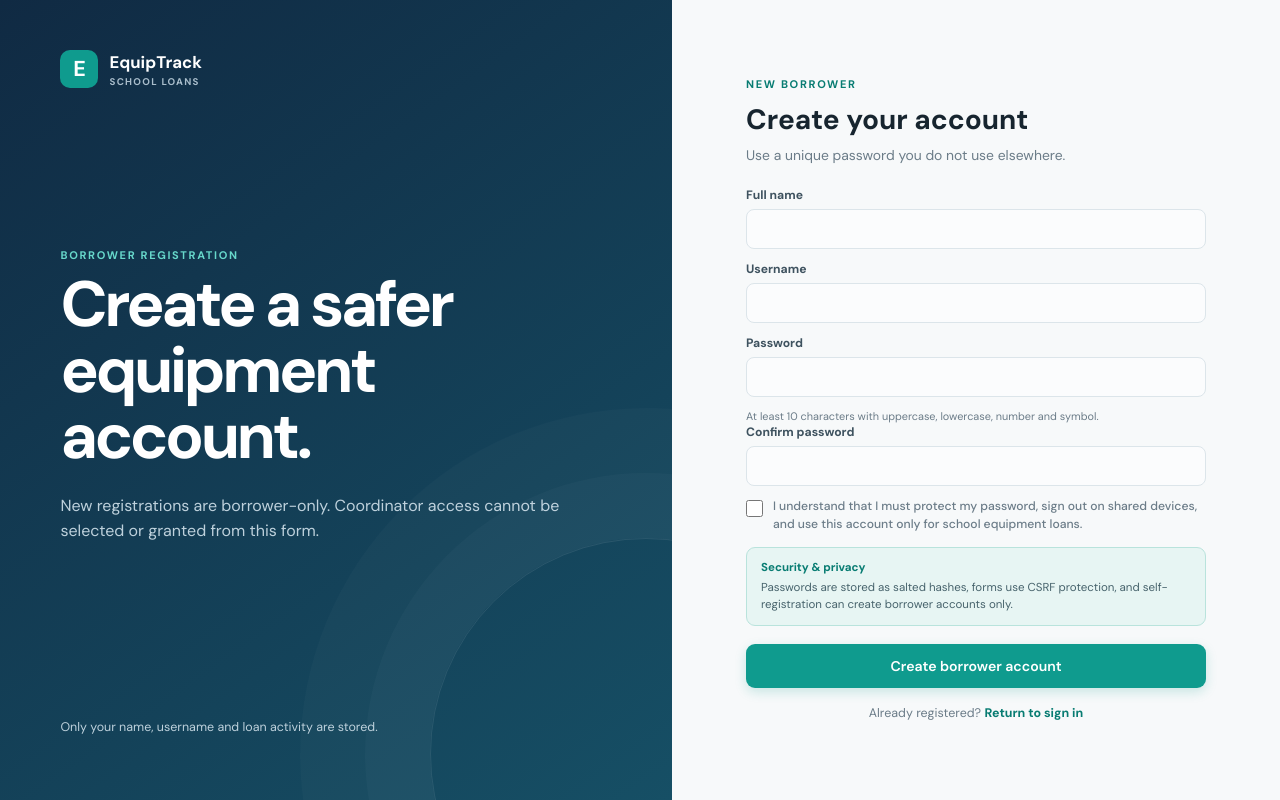
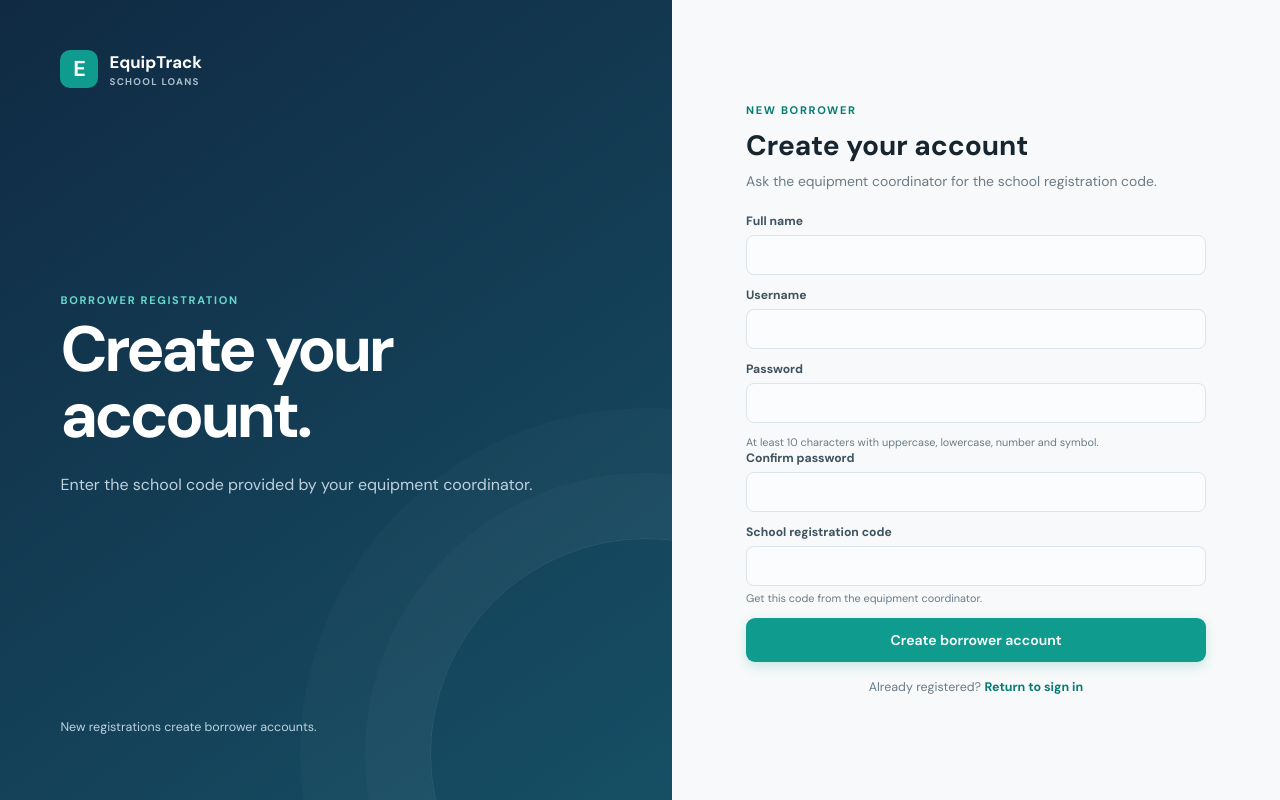
Before and after one commit to Beonneon/school-equipment-loan-system, a Flask app: page /register in a window 1280 px wide. Run offline with Flask 3, Linux system fonts and the light colour scheme.

Commit message:
feat: gate registration and protect hosted demo accounts

```diff
--- a/app.py
+++ b/app.py
@@ -201,6 +201,16 @@ def init_db() -> None:
                 ("student", "Sample Student", generate_password_hash("Student123!"), "borrower"),
             ],
         )
+    credential_overrides = {
+        "admin": os.environ.get("ADMIN_PASSWORD"),
+        "student": os.environ.get("BORROWER_PASSWORD"),
+    }
+    for username, password in credential_overrides.items():
+        if password:
+            db.execute(
+                "UPDATE users SET password_hash=? WHERE username=? COLLATE NOCASE",
+                (generate_password_hash(password), username),
+            )
     if db.execute("SELECT COUNT(*) FROM equipment").fetchone()[0] == 0:
         db.executemany(
             """INSERT INTO equipment
@@ -391,7 +401,7 @@ def register_routes(app: Flask) -> None:
             username = request.form.get("username", "").strip()
             password = request.form.get("password", "")
             confirmation = request.form.get("password_confirmation", "")
-            accepted = request.form.get("accept_safety") == "yes"
+            school_code = request.form.get("school_code", "")
             error = None
             if not (2 <= len(full_name) <= 80):
                 error = "Full name must be between 2 and 80 characters."
@@ -401,8 +411,8 @@ def register_routes(app: Flask) -> None:
                 error = "Passwords do not match."
             elif validate_password(password):
                 error = validate_password(password)
-            elif not accepted:
-                error = "Confirm the account safety and privacy notice to continue."
+            elif not hmac.compare_digest(school_code, app.config["REGISTRATION_CODE"]):
+                error = "The school registration code is incorrect. Ask the equipment coordinator for the current code."
             if error:
                 flash(error, "error")
             else:
--- a/config.py
+++ b/config.py
@@ -7,6 +7,7 @@ BASE_DIR = Path(__file__).resolve().parent
 
 class Config:
     SECRET_KEY = os.environ.get("SECRET_KEY", "development-only-change-me")
+    REGISTRATION_CODE = os.environ.get("REGISTRATION_CODE", "EQUIP2026")
     DATABASE = os.environ.get("DATABASE", str(BASE_DIR / "instance" / "equipment.db"))
     SESSION_COOKIE_HTTPONLY = True
     SESSION_COOKIE_SAMESITE = "Lax"
--- a/templates/login.html
+++ b/templates/login.html
@@ -19,8 +19,7 @@
       <label>Username<input name="username" autocomplete="username" required autofocus></label>
       <label>Password<input type="password" name="password" autocomplete="current-password" required></label>
       <button class="button primary full" type="submit">Sign in</button>
-      <p class="auth-switch">Need a borrower account? <a href="{{ url_for('register') }}">Create one securely</a></p>
-      <div class="demo-note"><strong>Demo accounts</strong><span>Admin: admin / Admin123!</span><span>Borrower: student / Student123!</span></div>
+      <p class="auth-switch">Need a borrower account? <a href="{{ url_for('register') }}">Create account</a></p>
     </form>
   </section>
 </main>
--- a/templates/register.html
+++ b/templates/register.html
@@ -4,21 +4,20 @@
 <main class="login-layout">
   <section class="login-hero registration-hero">
     <div class="brand light"><span class="brand-mark">E</span><span>EquipTrack<small>School loans</small></span></div>
-    <div><p class="eyebrow">Borrower registration</p><h1>Create a safer<br>equipment account.</h1><p>New registrations are borrower-only. Coordinator access cannot be selected or granted from this form.</p></div>
-    <p class="hero-foot">Only your name, username and loan activity are stored.</p>
+    <div><p class="eyebrow">Borrower registration</p><h1>Create your<br>account.</h1><p>Enter the school code provided by your equipment coordinator.</p></div>
+    <p class="hero-foot">New registrations create borrower accounts.</p>
   </section>
   <section class="login-panel">
     <form method="post" class="login-card register-card">
       <input type="hidden" name="csrf_token" value="{{ csrf_token }}">
-      <div><p class="eyebrow teal">New borrower</p><h2>Create your account</h2><p class="muted">Use a unique password you do not use elsewhere.</p></div>
+      <div><p class="eyebrow teal">New borrower</p><h2>Create your account</h2><p class="muted">Ask the equipment coordinator for the school registration code.</p></div>
       {% with messages = get_flashed_messages(with_categories=true) %}{% for category, message in messages %}<div class="alert {{ category }}">{{ message }}</div>{% endfor %}{% endwith %}
       <label>Full name<input name="full_name" maxlength="80" autocomplete="name" required></label>
       <label>Username<input name="username" minlength="3" maxlength="30" pattern="[A-Za-z0-9._-]+" autocomplete="username" required></label>
       <label>Password<input type="password" name="password" minlength="10" autocomplete="new-password" aria-describedby="password-rules" required></label>
       <p id="password-rules" class="field-help">At least 10 characters with uppercase, lowercase, number and symbol.</p>
       <label>Confirm password<input type="password" name="password_confirmation" minlength="10" autocomplete="new-password" required></label>
-      <label class="check-label"><input type="checkbox" name="accept_safety" value="yes" required><span>I understand that I must protect my password, sign out on shared devices, and use this account only for school equipment loans.</span></label>
-      <div class="security-note"><strong>Security & privacy</strong><span>Passwords are stored as salted hashes, forms use CSRF protection, and self-registration can create borrower accounts only.</span></div>
+      <label>School registration code<input type="password" name="school_code" autocomplete="off" aria-describedby="school-code-help" required><span id="school-code-help" class="field-help">Get this code from the equipment coordinator.</span></label>
       <button class="button primary full" type="submit">Create borrower account</button>
       <p class="auth-switch">Already registered? <a href="{{ url_for('login') }}">Return to sign in</a></p>
     </form>
```
Also changed, not shown: docs/DEPLOYMENT.md (+1 -1 lines), docs/TESTING.md (+3 -1 lines), tests/test_app.py (+22 -2 lines), README.md.
